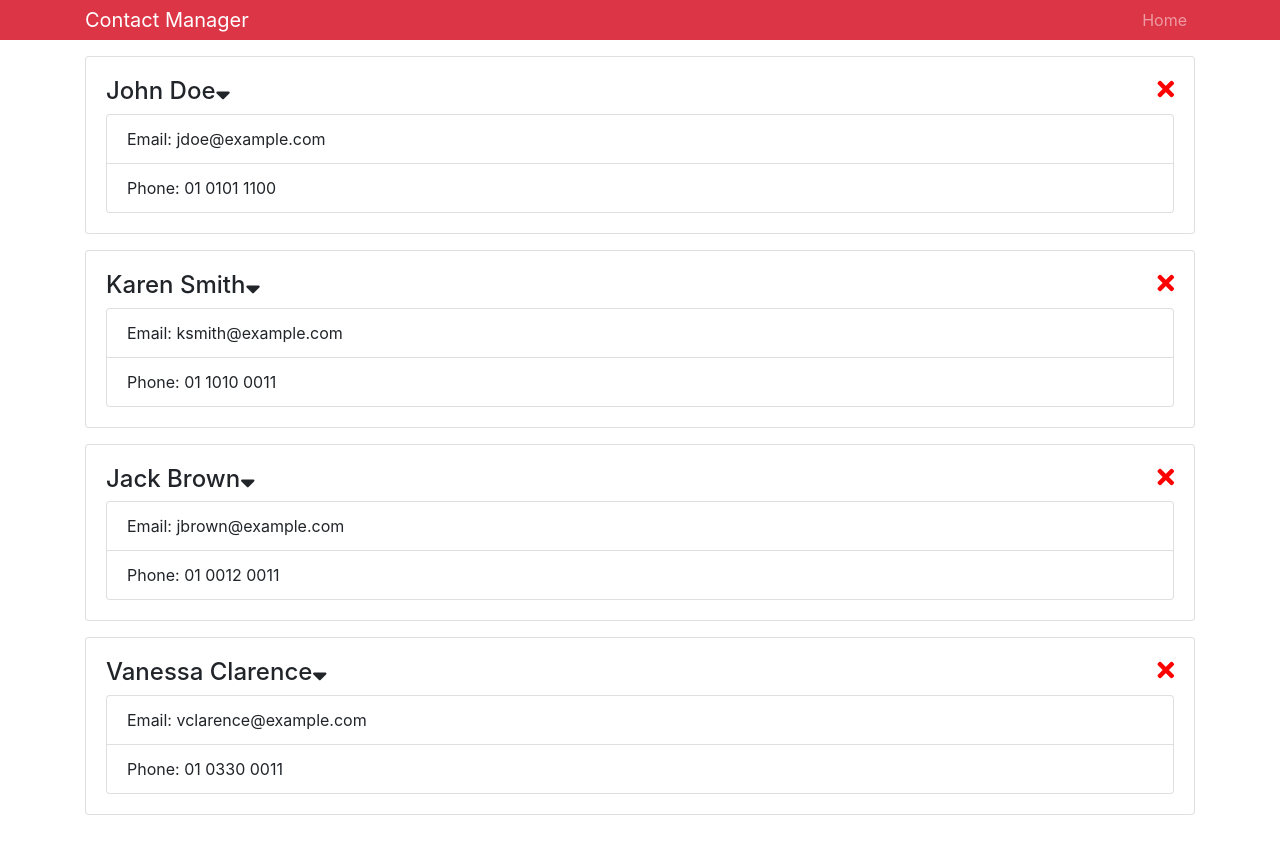
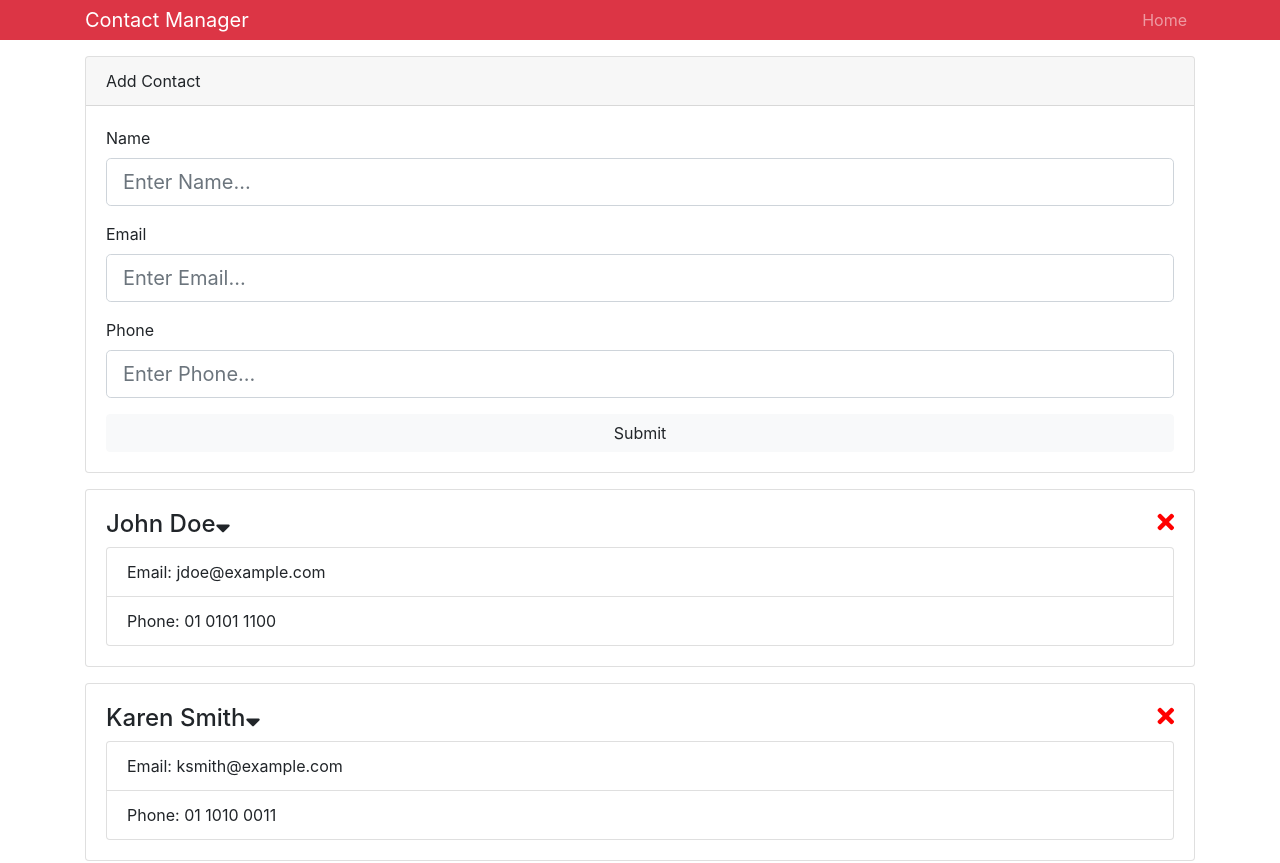
Before and after one commit to dtroydev/Contact-Manager-React, a React (Create React App) app: page / in a window 1280 px wide. Shown: the top 863 px of the page. Before the commit the page ends 831 px from the top, so only its background shows below. Built offline with nearby package versions, Linux system fonts and the light colour scheme.

Commit message:
Add Context and a Contact Form (form not yet functional)

```diff
--- a/src/App.js
+++ b/src/App.js
@@ -5,8 +5,11 @@ import React, { Component } from 'react';
 import 'bootstrap/dist/css/bootstrap.min.css';
 
 // ui additional components
-import Header from './components/Header';
-import Contacts from './components/Contacts';
+import Header from './components/layout/Header';
+import Contacts from './components/contacts/Contacts';
+import AddContact from './components/contacts/AddContact';
+
+import { Provider } from './Context';
 
 // ui root component
 export default class App extends Component {
@@ -15,7 +18,10 @@ export default class App extends Component {
       <div className="App">
         <Header branding="Contact Manager" />
         <div className="container">
-          <Contacts />
+          <Provider>
+            <AddContact />
+            <Contacts />
+          </Provider>
         </div>
       </div>
     );
--- /dev/null
+++ b/src/Context.js
@@ -0,0 +1,58 @@
+import React, { Component } from 'react';
+import PropTypes from 'prop-types';
+import nanoid from 'nanoid';
+
+const { Provider: ContextProvider, Consumer } = React.createContext();
+
+const reducer = (state, { type, payload }) => {
+  switch (type) {
+    case 'ADD_CONTACT': // provisional
+      return {
+        ...state,
+        contacts: state.contacts.push(payload),
+      };
+    case 'DELETE_CONTACT':
+      return {
+        ...state,
+        contacts: state.contacts.filter(contact => contact.id !== payload),
+      };
+    default:
+      return state;
+  }
+};
+
+export class Provider extends Component {
+  constructor() {
+    super();
+
+    const contactsDB = [
+      ['John Doe', 'jdoe@example.com', '01 0101 1100'],
+      ['Karen Smith', 'ksmith@example.com', '01 1010 0011'],
+      ['Jack Brown', 'jbrown@example.com', '01 0012 0011'],
+      ['Vanessa Clarence', 'vclarence@example.com', '01 0330 0011'],
+    ];
+
+    this.state = {
+      contacts: contactsDB.map(([name, email, phone]) => (
+        {
+          id: nanoid(), name, email, phone,
+        }
+      )),
+      dispatch: action => this.setState(state => reducer(state, action)),
+    };
+  }
+
+  // addContact doesn't use 'this', so works as a Static Method
+  render() {
+    const { state, props: { children } } = this;
+    return (
+      <ContextProvider value={state}>
+        {children}
+      </ContextProvider>
+    );
+  }
+}
+
+Provider.propTypes = { children: PropTypes.node.isRequired };
+
+export { Consumer };
--- a/src/components/Contacts.js
+++ /dev/null
@@ -1,47 +0,0 @@
-import React, { Component, Fragment } from 'react';
-import nanoid from 'nanoid';
-import Contact from './Contact';
-
-export default class Contacts extends Component {
-  constructor() {
-    super();
-    this.state = {
-      contacts: [
-        Contacts.addContact('John Doe', 'jdoe@example.com', '01 0101 1100'),
-        Contacts.addContact('Karen Smith', 'ksmith@example.com', '01 1010 0011'),
-        Contacts.addContact('Jack Brown', 'jbrown@example.com', '01 0012 0011'),
-        Contacts.addContact('Vanessa Clarence', 'vclarence@example.com', '01 0330 0011'),
-      ],
-    };
-  }
-
-  // addContact doesn't use this, so works as a Static Method
-  static addContact(name, email, phone) {
-    return {
-      id: nanoid(), name, email, phone,
-    };
-  }
-
-  deleteContact = (id) => {
-    this.setState(prevState => ({
-      contacts: prevState.contacts.filter(contact => contact.id !== id),
-    }));
-  }
-
-  render() {
-    const { contacts } = this.state;
-    return (
-      <Fragment>
-        {
-          contacts.map(contact => (
-            <Contact
-              key={contact.id}
-              contact={contact}
-              deleteContact={this.deleteContact}
-            />
-          ))
-        }
-      </Fragment>
-    );
-  }
-}
--- /dev/null
+++ b/src/components/contacts/AddContact.js
@@ -0,0 +1,63 @@
+import React, { Component } from 'react';
+
+export default class AddContact extends Component {
+  state = {
+    name: { value: '', type: 'text' },
+    email: { value: '', type: 'email' },
+    phone: { value: '', type: 'number' },
+  };
+
+  onChange = (({ target: { name, value } }) => {
+    this.setState(prevState => ({
+      [name]: { ...prevState[name], value },
+    }));
+  });
+
+  onSubmit = (e) => {
+    e.preventDefault();
+    console.log('onSubmit handler called, \nstate:', this.state);
+  }
+
+  render() {
+    const inputFields = fields => (
+      fields.map((field) => {
+        const name = field.toLowerCase();
+        const id = `addContact-Form-${field}`;
+        const { type, value } = this.state[name];
+        const placeholder = `Enter ${field}...`;
+        const inputDivClass = 'form-group';
+        const inputClass = 'form-control form-control-lg';
+        return (
+          <div key={field} className={inputDivClass}>
+            <label htmlFor={id}>{field}</label>
+            <input
+              name={name}
+              id={id}
+              type={type}
+              value={value}
+              placeholder={placeholder}
+              className={inputClass}
+              onChange={this.onChange}
+            />
+          </div>
+        );
+      })
+    );
+
+    const submitButton = () => (
+      <input className="btn btn-block btn-light" type="submit" />
+    );
+
+    return (
+      <div className="card mb-3">
+        <div className="card-header">Add Contact</div>
+        <div className="card-body">
+          <form onSubmit={this.onSubmit}>
+            {inputFields(['Name', 'Email', 'Phone'])}
+            {submitButton()}
+          </form>
+        </div>
+      </div >
+    );
+  }
+}
--- a/src/components/Contact.js
+++ b/src/components/contacts/Contact.js
@@ -1,5 +1,6 @@
 import React, { Component } from 'react';
 import PropTypes from 'prop-types';
+import { Consumer } from '../../Context';
 import '@fortawesome/fontawesome-free/css/all.min.css';
 
 export default class Contact extends Component {
@@ -11,26 +12,35 @@ export default class Contact extends Component {
   // view
   render() {
     // contact fields
-    const { name, email, phone } = this.props.contact;
+    const {
+      id, name, email, phone,
+    } = this.props.contact;
+
     // click handlers
     const onShowButtonClick = () => {
       console.log(`${this.props.contact.name} visibilty button clicked`);
-      this.setState({
-        showContactInfo: !this.state.showContactInfo,
-      });
+      this.setState(prevState => ({ showContactInfo: !prevState.showContactInfo }));
     };
 
-    const onDeleteButtonClick = () => {
+    const onDeleteButtonClick = (dispatch, deleteId) => {
       console.log(`${this.props.contact.name} delete button clicked`);
-      // go to parent
-      this.props.deleteContact(this.props.contact.id);
+      dispatch({ type: 'DELETE_CONTACT', payload: deleteId });
     };
+
     // buttons
-    const deleteButton = <i onClick={onDeleteButtonClick} className="fas fa-times"
-      style={{ cursor: 'pointer', float: 'right', color: 'red' }}></i>;
+    const deleteButton = <Consumer>
+      {({ dispatch }) => (
+        <i onClick={onDeleteButtonClick.bind(null, dispatch, id)}
+          className="fas fa-times"
+          style={{ cursor: 'pointer', float: 'right', color: 'red' }}>
+        </i>
+      )}
+    </Consumer>;
 
-    const showButton = <i onClick={onShowButtonClick} className="fas fa-sort-down"
-      style={{ cursor: 'pointer' }}></i>;
+    const showButton = <i onClick={onShowButtonClick}
+      className="fas fa-sort-down"
+      style={{ cursor: 'pointer' }}>
+    </i>;
 
     // hideable contact info
     const contactInfo = this.state.showContactInfo
@@ -56,5 +66,4 @@ Contact.propTypes = {
     email: PropTypes.string.isRequired,
     phone: PropTypes.string.isRequired,
   }),
-  deleteContact: PropTypes.func.isRequired,
 };
--- /dev/null
+++ b/src/components/contacts/Contacts.js
@@ -0,0 +1,20 @@
+import React, { Component } from 'react';
+// import nanoid from 'nanoid';
+import Contact from './Contact';
+import { Consumer } from '../../Context';
+
+export default class Contacts extends Component {
+  render() {
+    return (
+      <Consumer>
+        {context => context.contacts.map(contact => (
+          <Contact
+            key={contact.id}
+            contact={contact}
+          />
+        ))
+        }
+      </Consumer>
+    );
+  }
+}
```
Also changed, not shown: src/components/layout/Header.js (renamed from src/components/Header.js).
